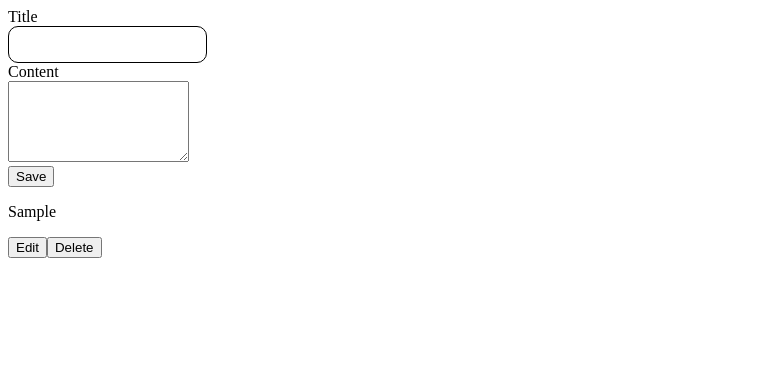
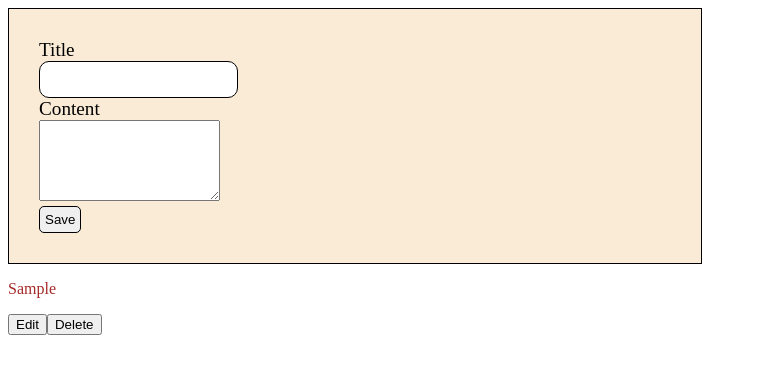
Before and after one commit to GaneshV21/zybisys_new, a plain HTML site: page index.html in a window 1280 px wide. Both pictures are taken after typing "Sample", "Sample" into the empty fields and a click on the input "Save". Shown: the whole page, without its empty margins (0-757 px from the left). Drawn offline with Linux system fonts and the light colour scheme.

Commit message:
final commit

```diff
--- a/app.js
+++ b/app.js
@@ -33,7 +33,9 @@ function ob(title,content){
         para1.innerHTML=arr[i]['content']
 
 
-        edit.onclick=function(){
+        edit.onclick=()=>{
+            let titles=document.querySelector("#Title")
+            let contents=document.querySelector("#Content")
             titles.innerHTML=para.innerText
             contents.innerHTML=para1.innerText
             console.log(titles,contents)
@@ -56,7 +58,4 @@ btn.addEventListener("click",(e) =>{
     let title1=titles.value
     let content1=contents.value
     ob(title1,content1)
-
-
-
 })
--- a/index.css
+++ b/index.css
@@ -5,4 +5,24 @@
     border:1px solid black;
     border-radius: 10px;
     padding:10px;
+    color:black;
 }
+#myForm{
+    font-size: larger;
+    border:1px solid black;
+    width:50%;
+    padding:30px;
+    background-color: antiquewhite;
+}
+#myForm>div>input[type="submit"]{
+    border:1px solid black;
+    border-radius: 5px;
+    padding:5px;
+}
+header{
+    text-align: left;
+    font-size: larger;
+}
+#display{
+    color:brown;
+}
--- a/index.html
+++ b/index.html
@@ -7,6 +7,7 @@
     <link rel="stylesheet" href="./index.css">
 </head>
 <body>
+    <header class="header"></header>
     <section class="sec_1">
 
         <form id="myForm" >
```
